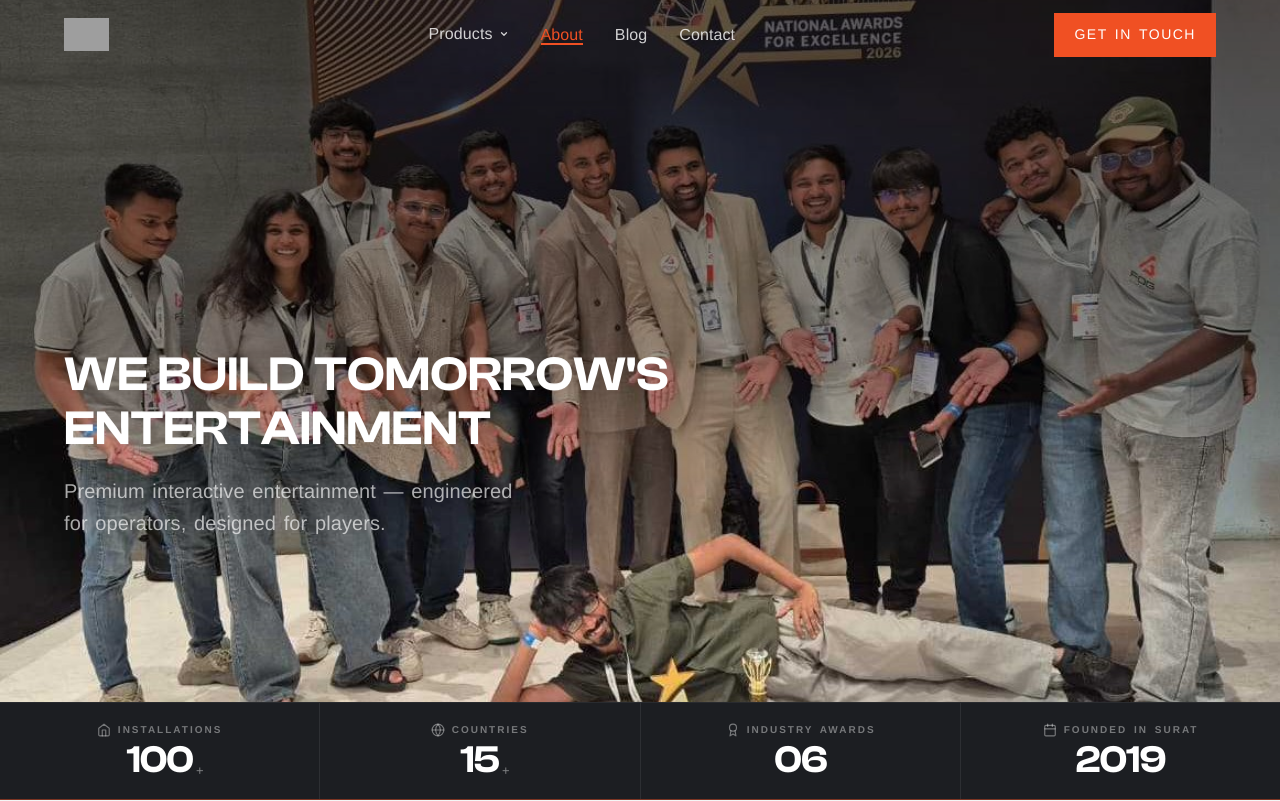
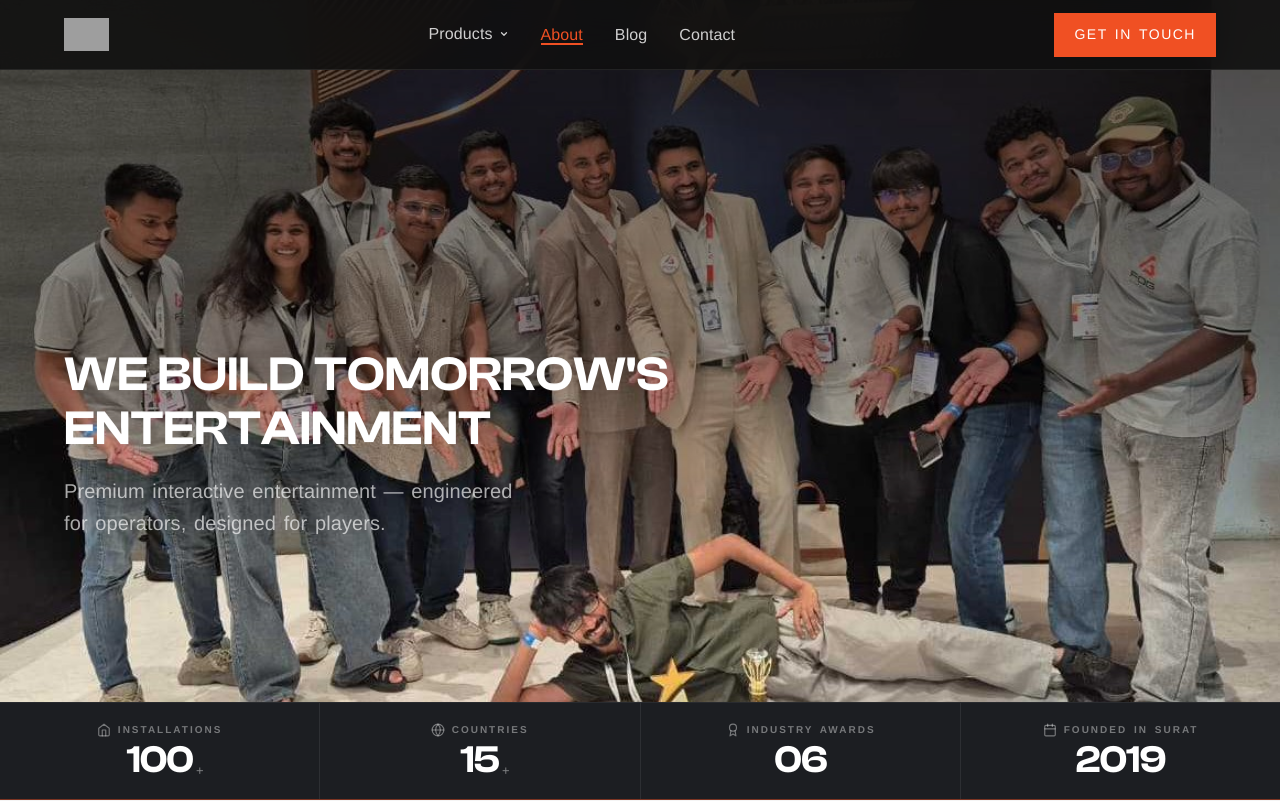
Before and after one commit to anusha342/fog-website-redesign, a Next.js app: page /about in a window 1280 px wide. Shown: the top 801 px of the page. Built offline with nearby package versions, Linux system fonts and the light colour scheme; grey boxes are pictures that could not be loaded; a web font is replaced by a local one.

Commit message:
fix navbar

```diff
--- a/app/blog/page.tsx
+++ b/app/blog/page.tsx
@@ -62,7 +62,7 @@ export default async function BlogPage() {
         {/* Background photo */}
         <div className={styles.blogHeroBgImg} aria-hidden="true">
           <Image
-            src="/images/about-us/about-us.jpg"
+            src="/images/about-us/about-us1.jpg"
             alt="FOG Technologies team"
             fill
             style={{ objectFit: 'cover', objectPosition: 'center 22%' }}
--- a/app/products/hyper-grid/page.module.css
+++ b/app/products/hyper-grid/page.module.css
@@ -173,7 +173,7 @@
 
 .heroContent {
   position: absolute;
-  top: 69px;
+  top: 0;
   left: 0;
   bottom: 0;
   z-index: 5;
--- a/components/Navbar.tsx
+++ b/components/Navbar.tsx
@@ -80,6 +80,11 @@ export default function Navbar() {
     return () => document.removeEventListener('mousedown', handleClickOutside);
   }, [productsDropdownOpen]);
 
+  const isWhiteTheme =
+    pathname === '/about' ||
+    pathname === '/contact' ||
+    pathname.startsWith('/blog');
+
   return (
     <>
       {/* MOBILE MENU */}
@@ -155,7 +160,7 @@ export default function Navbar() {
         id="navbar"
         className={[
           navHidden ? 'nav-hidden' : '',
-          (scrolled || pathname === '/contact') ? 'nav-scrolled' : ''
+          isWhiteTheme ? 'nav-scrolled' : ''
         ].filter(Boolean).join(' ')}
         aria-label="Main navigation"
       >
```
